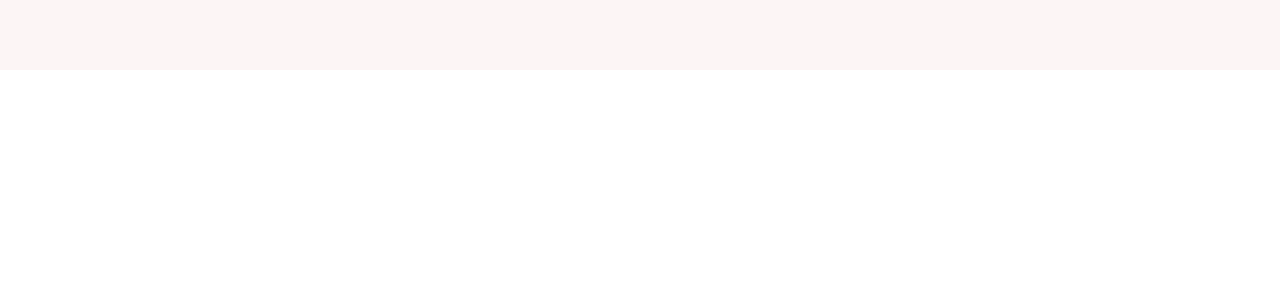
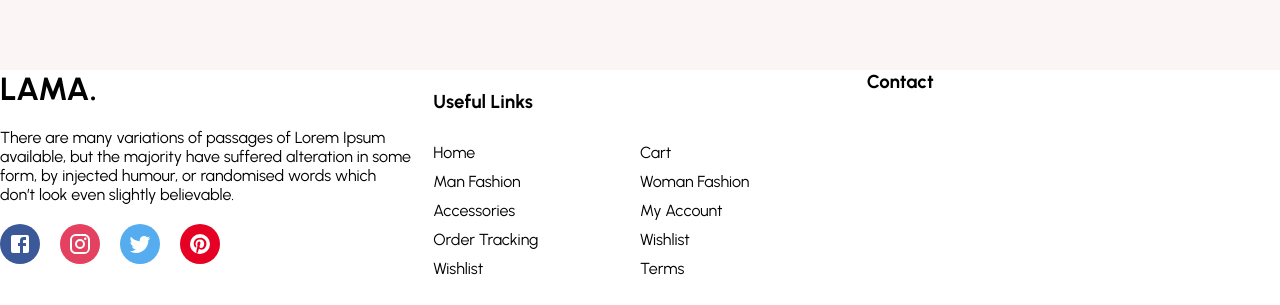
Before and after one commit to irfandayan/react-node-ecommerce-app, a React (Create React App) app: page / in a window 1280 px wide. Shown: the part 3026-3331 px from the top of the page. Before the commit the page ends 3096 px from the top, so only its background shows below. Built offline with nearby package versions, Linux system fonts and the light colour scheme.

Commit message:
Add footer

```diff
--- /dev/null
+++ b/src/components/Footer.js
@@ -0,0 +1,119 @@
+import styled from "styled-components";
+import FacebookIcon from "@mui/icons-material/Facebook";
+import InstagramIcon from "@mui/icons-material/Instagram";
+import TwitterIcon from "@mui/icons-material/Twitter";
+import PinterestIcon from "@mui/icons-material/Pinterest";
+
+const Footer = () => {
+  return (
+    <Container>
+      <Left>
+        <Logo>LAMA.</Logo>
+        <Desc>
+          There are many variations of passages of Lorem Ipsum available, but
+          the majority have suffered alteration in some form, by injected
+          humour, or randomised words which don’t look even slightly believable.
+        </Desc>
+        <SocialContainer>
+          <SocialIcon color="3B5999">
+            <FacebookIcon />
+          </SocialIcon>
+          <SocialIcon color="E4405F">
+            <InstagramIcon />
+          </SocialIcon>
+          <SocialIcon color="55ACEE">
+            <TwitterIcon />
+          </SocialIcon>
+          <SocialIcon color="E60023">
+            <PinterestIcon />
+          </SocialIcon>
+        </SocialContainer>
+      </Left>
+      <Center>
+        <Title>Useful Links</Title>
+        <List>
+          <ListItem>Home</ListItem>
+          <ListItem>Cart</ListItem>
+          <ListItem>Man Fashion</ListItem>
+          <ListItem>Woman Fashion</ListItem>
+          <ListItem>Accessories</ListItem>
+          <ListItem>My Account</ListItem>
+          <ListItem>Order Tracking</ListItem>
+          <ListItem>Wishlist</ListItem>
+          <ListItem>Wishlist</ListItem>
+          <ListItem>Terms</ListItem>
+        </List>
+      </Center>
+      <Right>
+        <Title>Contact</Title>
+        {/* <ContactItem>
+          <Room style={{ marginRight: "10px" }} /> 622 Dixie Path , South
+          Tobinchester 98336
+        </ContactItem>
+        <ContactItem>
+          <Phone style={{ marginRight: "10px" }} /> +1 234 56 78
+        </ContactItem>
+        <ContactItem>
+          <MailOutline style={{ marginRight: "10px" }} /> contact@lama.dev
+        </ContactItem>
+        <Payment src="https://i.ibb.co/Qfvn4z6/payment.png" /> */}
+      </Right>
+    </Container>
+  );
+};
+
+const Container = styled.div`
+  display: flex;
+`;
+const Left = styled.div`
+  flex: 1;
+  display: flex;
+  flex-direction: column;
+`;
+
+const Logo = styled.h1``;
+const Desc = styled.p`
+  margin: 20px 0px;
+`;
+const SocialContainer = styled.div`
+  display: flex;
+`;
+const SocialIcon = styled.div`
+  width: 40px;
+  height: 40px;
+  border-radius: 50%;
+  color: #fff;
+  background-color: #${(props) => props.color};
+  display: flex;
+  align-items: center;
+  justify-content: center;
+  margin-right: 20px;
+`;
+
+const Center = styled.div`
+  flex: 1;
+  padding: 20px;
+`;
+
+const Title = styled.h3`
+  margin-bottom: 30px;
+`;
+
+const List = styled.ul`
+  margin: 0;
+  padding: 0;
+  list-style: none;
+  display: flex;
+  flex-wrap: wrap;
+`;
+
+const ListItem = styled.li`
+  width: 50%;
+  margin-bottom: 10px;
+`;
+
+const Right = styled.div`
+  flex: 1;
+`;
+
+export default Footer;
--- a/src/pages/Home.js
+++ b/src/pages/Home.js
@@ -1,5 +1,6 @@
 import Announcement from "../components/Announcement";
 import Categories from "../components/Categories";
+import Footer from "../components/Footer";
 import Navbar from "../components/Navbar";
 import Newsletter from "../components/Newsletter";
 import Products from "../components/Products";
@@ -14,6 +15,7 @@
       <Categories />
       <Products />
       <Newsletter />
+      <Footer />
     </div>
   );
 };
```
